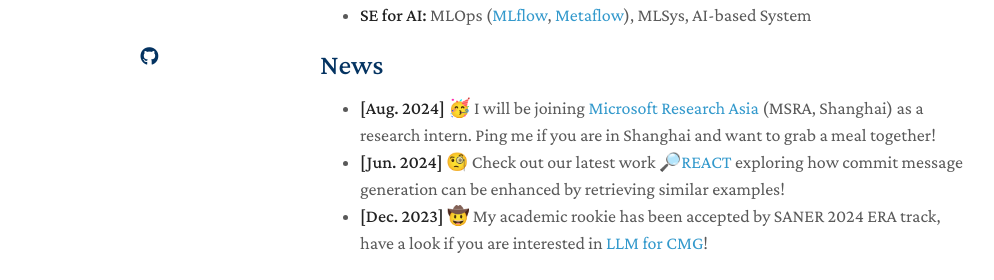
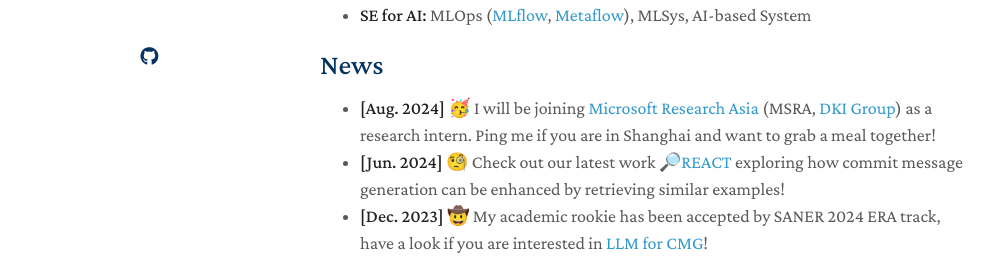
Before and after one commit to StarryZhang-whu/bak.StarryZhang-whu.github.io, a Jekyll site: the page built from index.md, in a window 1280 px wide and 1183 px high. Shown: the part 393-673 px from the top of the window, without its empty margins (150-1144 px from the left). Built offline with Jekyll 4.4.1, drawn with Linux system fonts in a browser that asks for light colours; a style sheet for code colours, icons or effects is not loaded; our own code applies the rules of GitHub Pages for plain Markdown files.

Commit message:
Update index.md

```diff
--- a/index.md
+++ b/index.md
@@ -16,7 +16,7 @@ Hey there! 👋 I'm Linghao Zhang, a 3rd year undergrad majoring in Software Eng
 
 ## News
 
-- **[Aug. 2024]** 🥳 I will be joining [Microsoft Research Asia](https://www.microsoft.com/en-us/research/lab/microsoft-research-asia/) (MSRA, Shanghai) as a research intern. Ping me if you are in Shanghai and want to grab a meal together!
+- **[Aug. 2024]** 🥳 I will be joining [Microsoft Research Asia](https://www.microsoft.com/en-us/research/lab/microsoft-research-asia/) (MSRA, [DKI Group](https://www.microsoft.com/en-us/research/group/data-knowledge-intelligence/)) as a research intern. Ping me if you are in Shanghai and want to grab a meal together!
 - **[Jun. 2024]** 🧐 Check out our latest work [🔎REACT](https://arxiv.org/abs/2406.05514) exploring how commit message generation can be enhanced by retrieving similar examples!
 - **[Dec. 2023]** 🤠 My academic rookie has been accepted by SANER 2024 ERA track, have a look if you are interested in [LLM for CMG](https://ieeexplore.ieee.org/document/10589767)!
 
```
